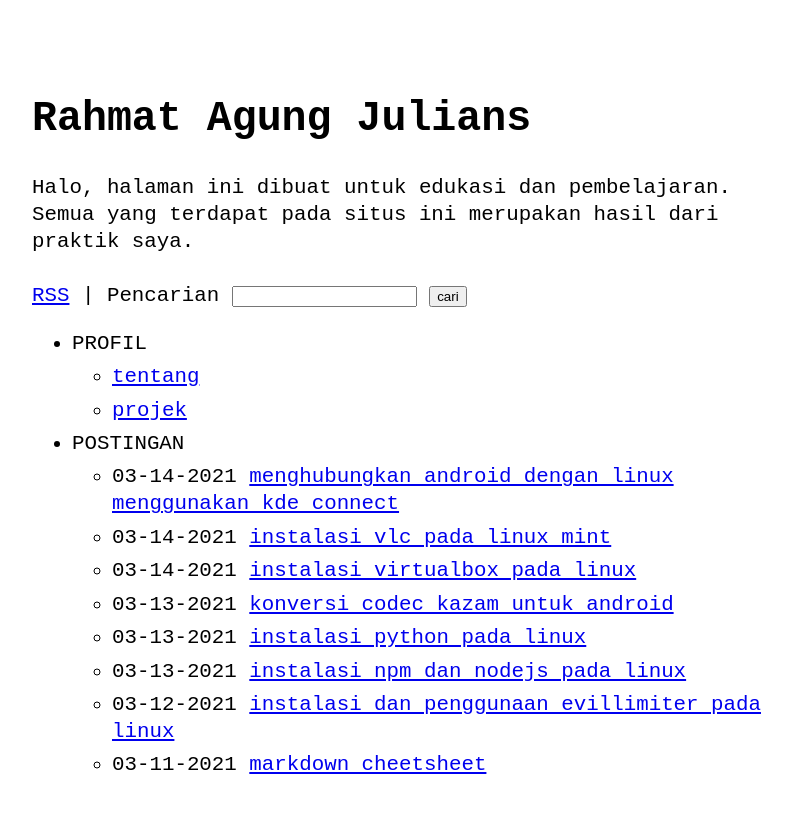
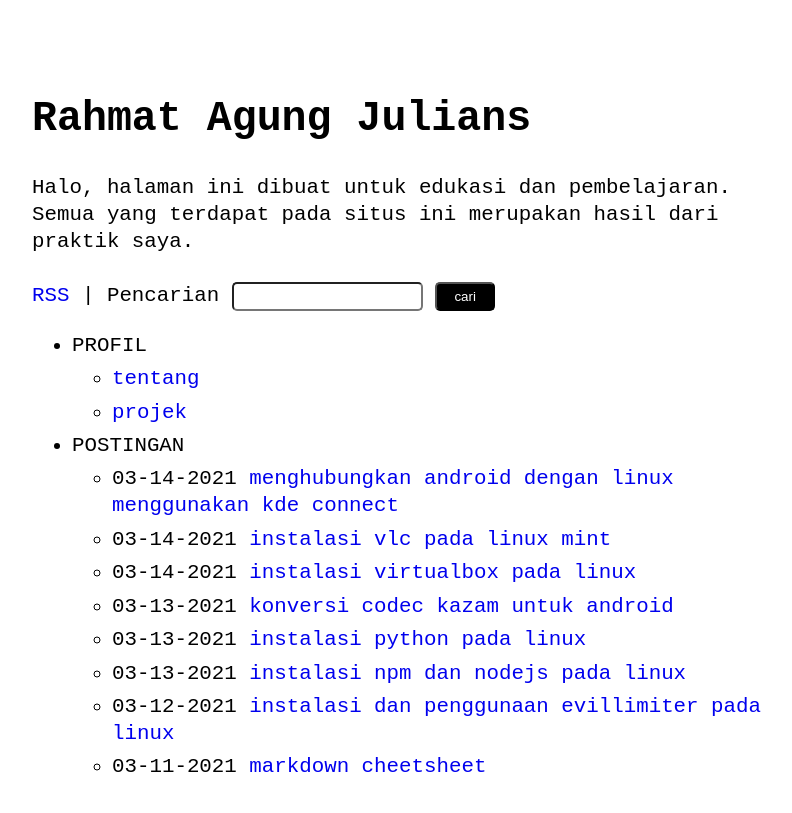
Before and after one commit to rahmatagungj/ruby-blog, a Jekyll site: the page built from index.md, in a window 1280 px wide. Shown: the top 813 px of the page, without its empty margins (238-1030 px from the left). Built offline with Jekyll 4.4.1, drawn with Linux system fonts in a browser that asks for light colours.

Commit message:
new styles radius

```diff
--- a/_sass/no-style-please.scss
+++ b/_sass/no-style-please.scss
@@ -14,11 +14,7 @@
 @media (prefers-color-scheme: dark) {
   body[a="auto"] { @include dark-appearance; }
 }
-// -------------------------------------------- //
 
-// bg color is also needed in html in order to
-// block body's background propagation
-// see: https://stackoverflow.com/a/61265706
 html, body { background: white; }
 
 html { height: 100%; }
@@ -69,18 +65,22 @@
 code {
   color: white;
   background: black;
+  padding: 1px;
+  border-radius: 5px;
 }
 
 div.highlighter-rouge code {
   display: block;
   overflow-x: auto;
   padding: 1rem;
+  border-radius: 5px;
 }
 
 blockquote {
   font-style: italic;
   border: thin solid black;
   padding: 1rem;
+  border-radius: 5px;
 
   p { margin: 0; }
 }
@@ -89,4 +89,24 @@
   max-width: 100%;
   display: block;
   margin: 0 auto;
+  border-radius: 5px;
 }
+
+input[type="submit"] {
+  border-radius: 5px;
+  color: white;
+  background: black;
+  box-shadow: none;
+  min-width: 60px;
+  padding: 5px;
+}
+
+
+input#search-box {
+  border-radius: 5px;
+  padding: 5px;
+}
+
+a {
+  text-decoration: none;
+}
```
